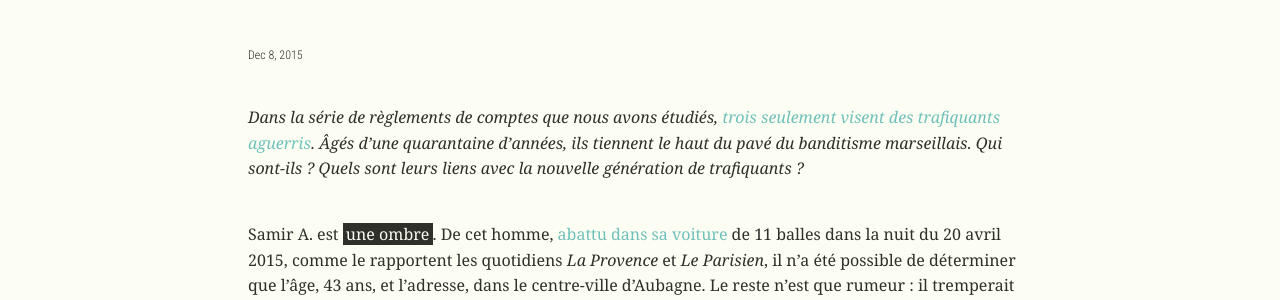
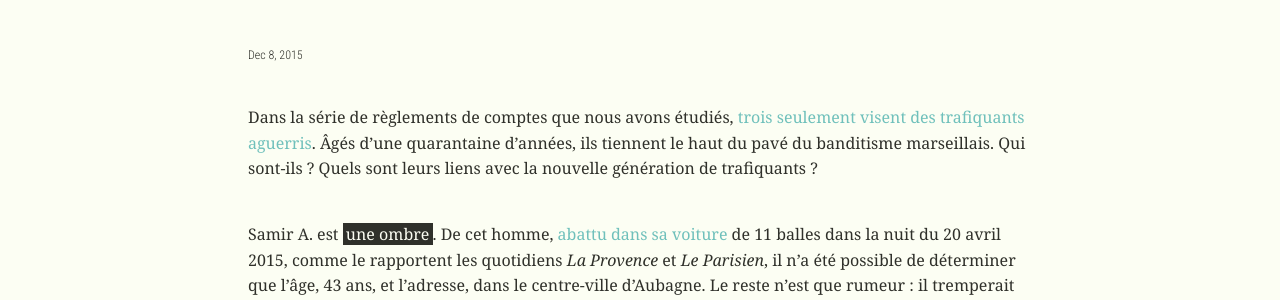
Before and after one commit to reglementsdecomptes/reglementsdecomptes.github.io, a Jekyll site: the page built from _posts/2015-12-08-styles.markdown, in a window 1280 px wide. Shown: the part 164-464 px from the top of the page. Built offline with Jekyll 4.4.1, drawn with Linux system fonts in a browser that asks for light colours; some web fonts are replaced.

```diff
--- a/_posts/2015-12-08-styles.markdown
+++ b/_posts/2015-12-08-styles.markdown
@@ -7,7 +7,7 @@ published: true
 
 
 
-_Dans la série de règlements de comptes que nous avons étudiés, [trois seulement visent des trafiquants aguerris](https://reglementsdecomptes.wordpress.com/?p=142). Âgés d’une quarantaine d’années, ils tiennent le haut du pavé du banditisme marseillais. Qui sont-ils ? Quels sont leurs liens avec la nouvelle génération de trafiquants ?_
+Dans la série de règlements de comptes que nous avons étudiés, [trois seulement visent des trafiquants aguerris](https://reglementsdecomptes.wordpress.com/?p=142). Âgés d’une quarantaine d’années, ils tiennent le haut du pavé du banditisme marseillais. Qui sont-ils ? Quels sont leurs liens avec la nouvelle génération de trafiquants ?
 
 
 Samir A. est **une ombre**. De cet homme, [abattu dans sa voiture](http://www.laprovence.com/article/actualites/3372476/aubagne-un-homme-crible-de-balles-dans-sa-voiture.html) de 11 balles dans la nuit du 20 avril 2015, comme le rapportent les quotidiens _La Provence_ et _Le Parisien_, il n’a été possible de déterminer que l’âge, 43 ans, et l’adresse, dans le centre-ville d’Aubagne. Le reste n’est que rumeur : il tremperait dans le trafic d’armes, serait un braqueur de haute volée… selon des sources anonymes, citées par la presse locale. Les éléments connus de son casier judiciaire ne comportent aucun faits liés au trafic d’armes ou de stupéfiant. Si l’homme frayait avec le milieu, il était visiblement discret.
```
